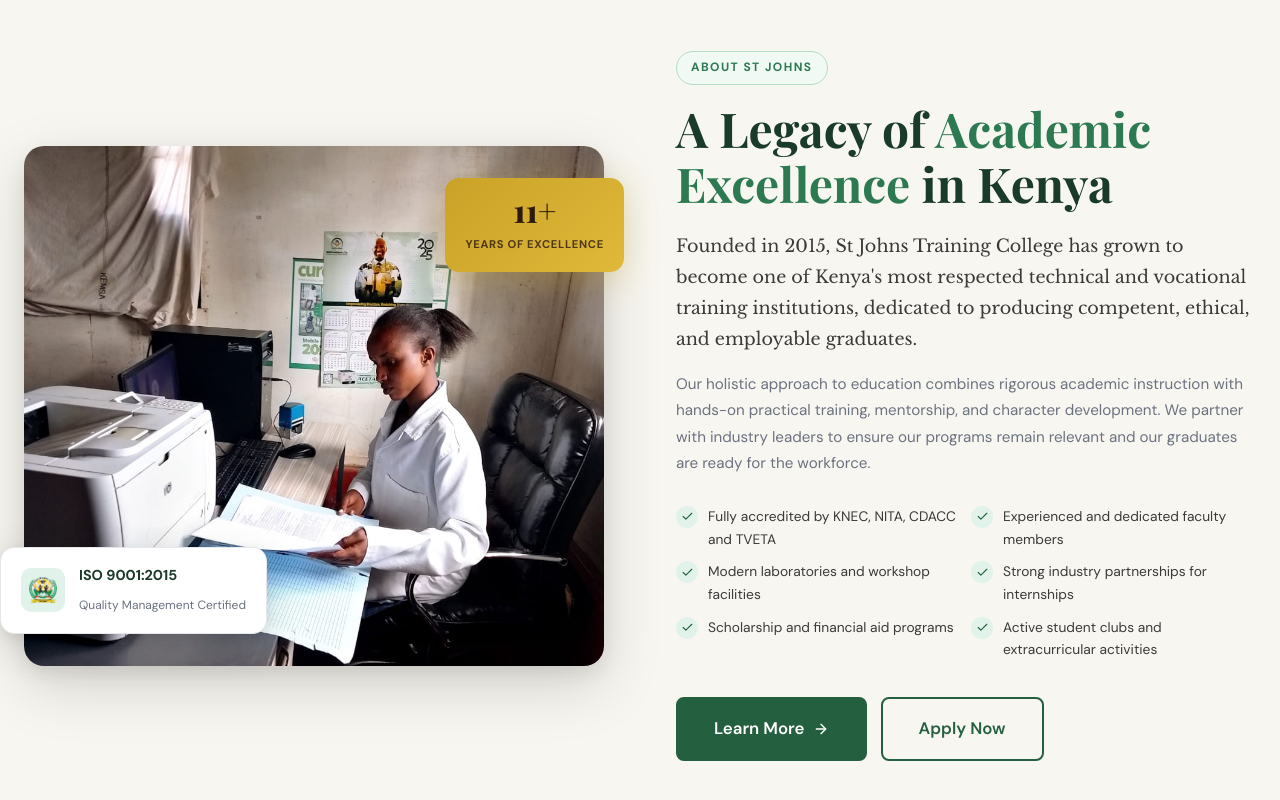
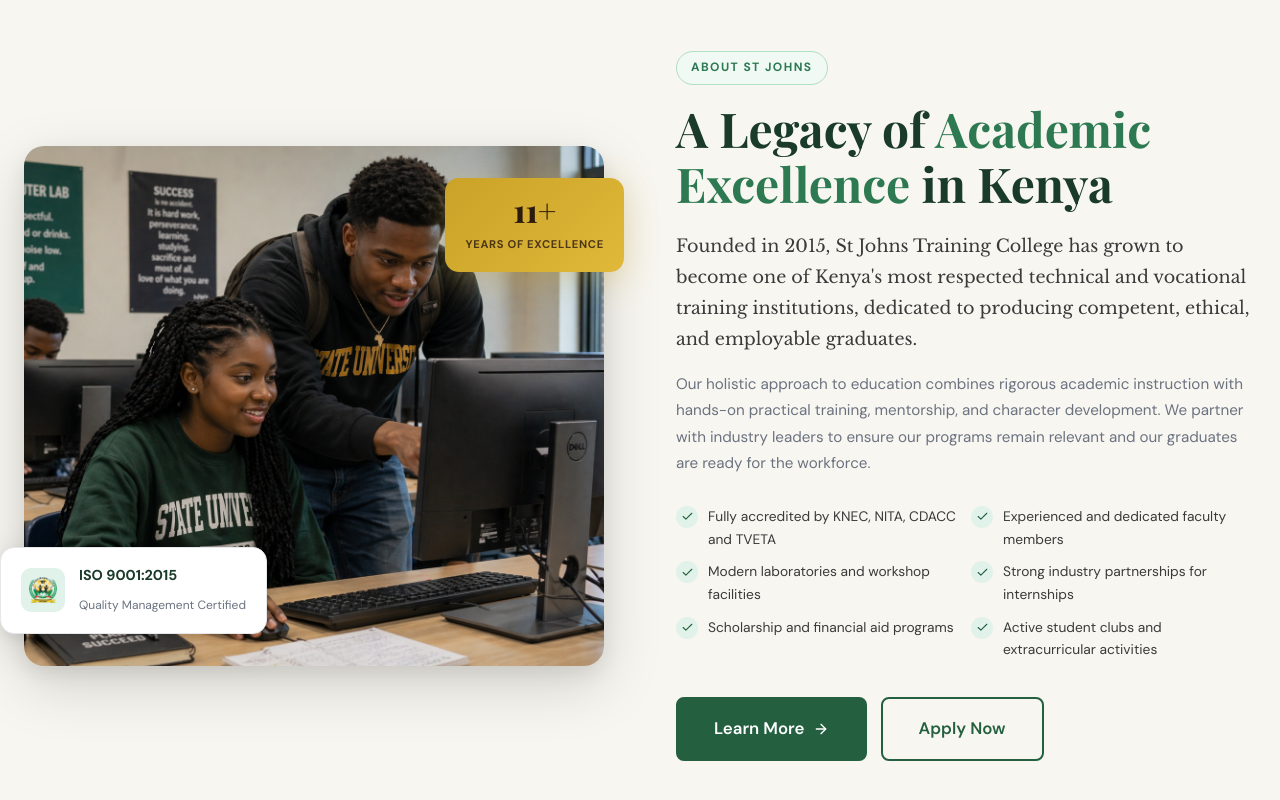
Before and after one commit to richardngasike/StJohn, a Next.js app: page / in a window 1280 px wide. Shown: the part 1377-2177 px from the top of the page. Built offline with nearby package versions, Linux system fonts and the light colour scheme; a web font is replaced by a local one.

Commit message:
Updating pages header cover

```diff
--- a/src/app/about/AboutSection.js
+++ b/src/app/about/AboutSection.js
@@ -21,7 +21,7 @@ export default function About() {
           <div className={styles.imgSide}>
             <div className={styles.imgMain}>
               <Image
-                src="/images/aboutsection3.jpeg"
+                src="/images/aboutsection5.png"
                 alt="St Johns Campus"
                 fill
                 style={{ objectFit: 'cover' }}
```
Also changed, not shown: public/images/aboutsection5.png (added).
